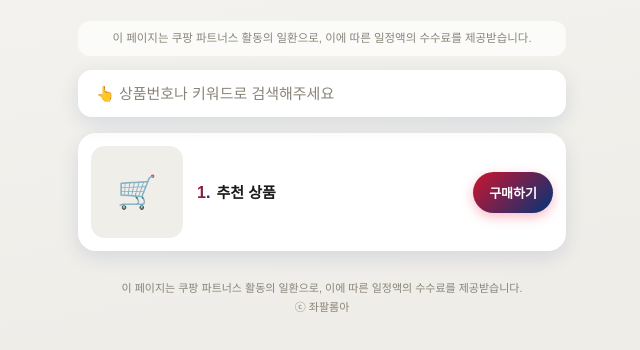
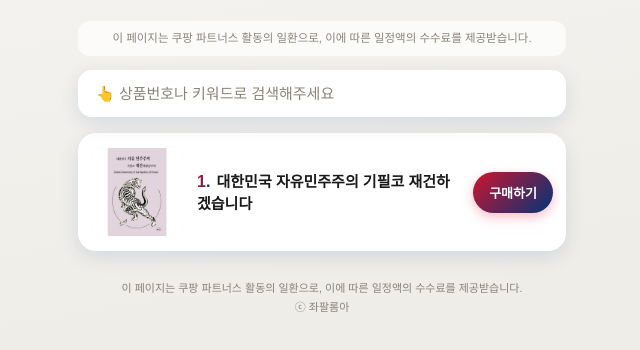
Before and after one commit to shop1649/zpr, a plain HTML site: page index.html in a window 1280 px wide. Shown: the part 184-534 px from the top of the page, without its empty margins (318-958 px from the left). Drawn offline with Linux system fonts and the light colour scheme.

Commit message:
상품 갱신 2026-09-06 17:51

```diff
--- a/index.html
+++ b/index.html
@@ -63,9 +63,9 @@ footer{margin-top:28px;text-align:center;font-size:11px;color:var(--sub);line-he
 <div class="notice">이 페이지는 쿠팡 파트너스 활동의 일환으로, 이에 따른 일정액의 수수료를 제공받습니다.</div>
 <input class="search" id="q" type="search" placeholder="👆 상품번호나 키워드로 검색해주세요"
  oninput="for(const c of document.querySelectorAll('.card'))c.style.display=c.dataset.k.includes(this.value.trim().toLowerCase())?'':'none'">
-<a class="card" data-k="1 추천 상품" href="https://link.coupang.com/a/gOYD0zow9c" target="_blank" rel="noopener sponsored">
-  <div class="thumb-fallback">🛒</div>
-  <div class="info"><div class="name"><span class="no">1.</span> 추천 상품</div></div>
+<a class="card" data-k="1 대한민국 자유민주주의 기필코 재건하겠습니다" href="https://link.coupang.com/a/gOYD0zow9c" target="_blank" rel="noopener sponsored">
+  <img class="thumb" src="img/1-add2bb57.jpg" alt="" loading="lazy">
+  <div class="info"><div class="name"><span class="no">1.</span> 대한민국 자유민주주의 기필코 재건하겠습니다</div></div>
   <span class="btn">구매하기</span>
 </a>
 <footer>이 페이지는 쿠팡 파트너스 활동의 일환으로, 이에 따른 일정액의 수수료를 제공받습니다.<br>ⓒ 좌팔롬아</footer>
```
Also changed, not shown: img/1-add2bb57.jpg (added).
